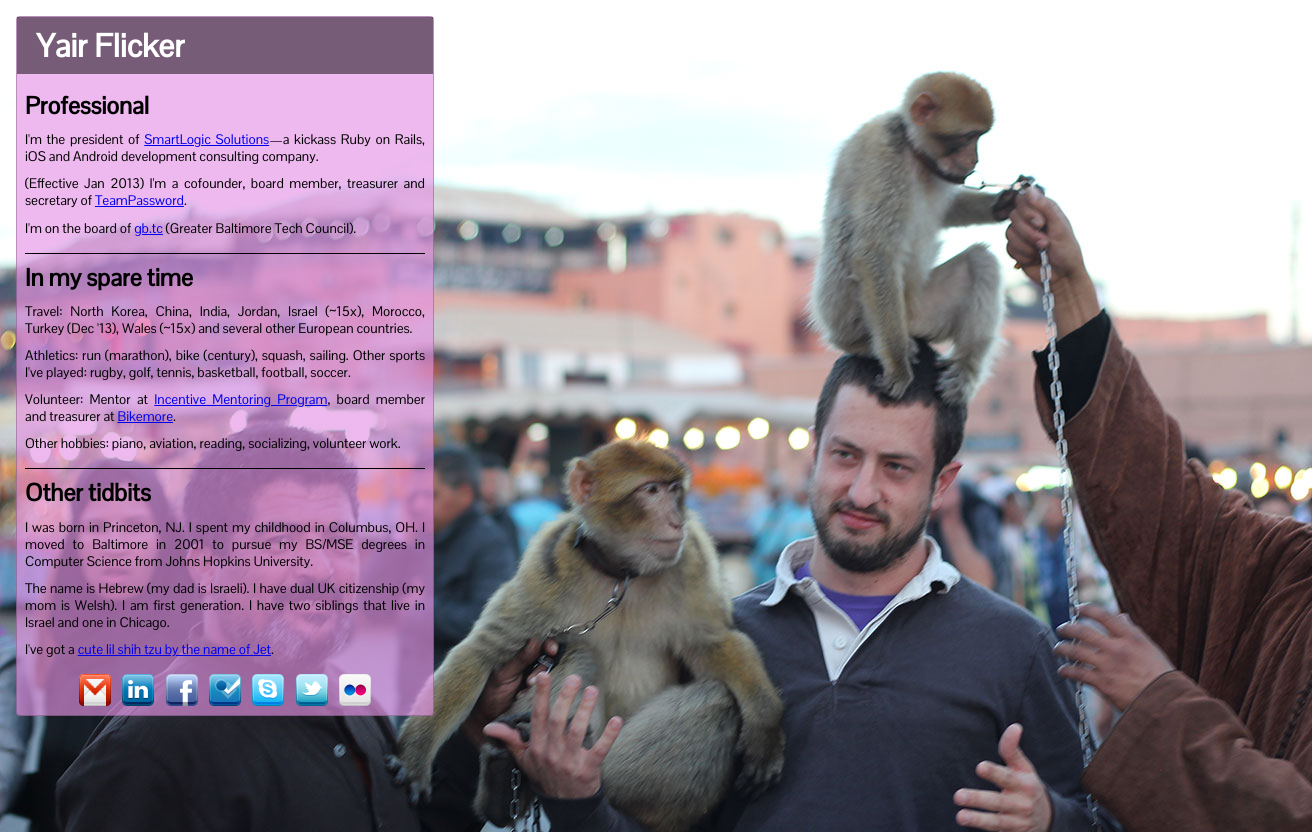
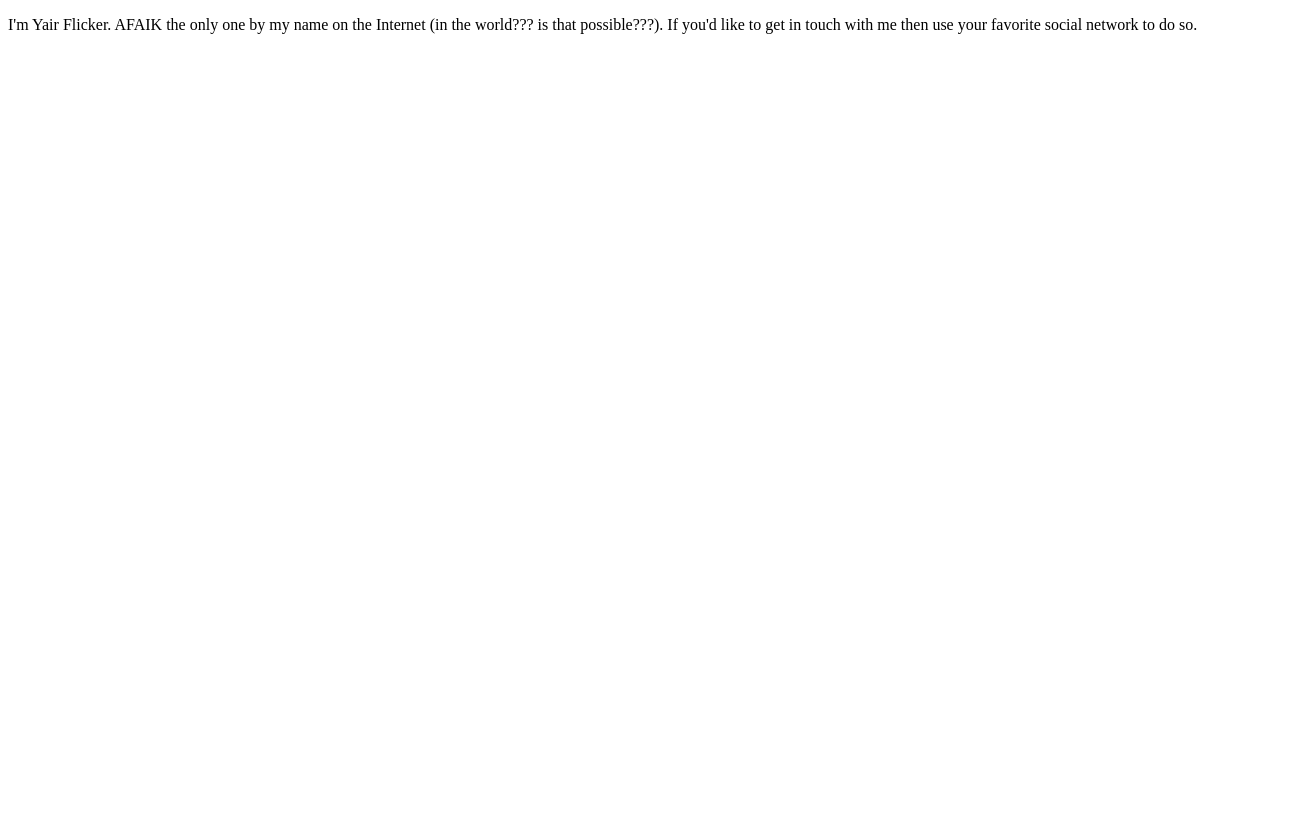
Before and after one commit to yflicker/yflicker.github.com, a plain HTML site: page index.html in a window 1280 px wide. Shown: the whole page, 1312 px wide, since content can reach past the window. After the commit the page ends 800 px from the top, so only its background shows below. Drawn offline with Linux system fonts and the light colour scheme.

Commit message:
New half decade, new me.

```diff
--- a/index.html
+++ b/index.html
@@ -3,94 +3,8 @@
 	<head>
 		<meta charset="utf-8">
 		<title>Yair Flicker</title>
-		<link href='http://fonts.googleapis.com/css?family=Pontano+Sans' rel='stylesheet' type='text/css'>
-		<style type="text/css">
-			html, body {
-				width: 100%;
-				height: 100%;
-				overflow: hidden;
-				margin: 0px;
-				padding: 0px;
-			}
-			h1 {
-				background-color: rgba(0, 0, 0, .5);
-				color: white;
-				font-size: 200%;
-				margin: 0px;
-				padding: .25em .6em;
-			}
-			h2 {
-				margin: 0px 0px .35em 0px;
-			}
-			body {
-				padding: 1em;
-				font-family: 'Pontano Sans', sans-serif;
-				background-color: black;
-				background-image: url('images/yair-monkeys-marrakech-morocco.jpg');
-			}
-			section {
-				background-color: rgba(229, 148, 229, 0.65);
-				padding: 0px;
-				margin: 0em;
-				width: 26em;
-				border: solid 1px rgba(35, 24, 35, .25);
-				border-radius: 4px;
-				-moz-border-radius: 4px;
-			}
-			article {
-				border-top: solid 1px black;
-				margin: 1em .5em 0em .5em;
-				padding-top: .5em;
-			}
-			h1 + article, article:last-child {
-				border: 0px;
-				padding: 0px;
-			}
-			article:last-child {
-				text-align: center;
-				margin-bottom: .25em;
-			}
-			img {
-				margin: 0px .25em;
-			}
-			p {
-				font-size: 85%;
-				margin: .75em 0px 0px 0px;
-				text-align: justify;
-			}
-		</style>
 	</head>
 	<body>
-		<section>
-			<h1>Yair Flicker</h1>
-			<article>
-				<h2>Professional</h2>
-        <p>I'm the president of <a href="http://www.smartlogicsolutions.com/">SmartLogic Solutions</a>—a kickass Ruby on Rails, iOS and Android development consulting company.</p>
-        <p>(Effective Jan 2013) I'm a cofounder, board member, treasurer and secretary of <a href="http://teampassword.com/">TeamPassword</a>.</p>
-        <p>I'm on the board of <a href="http://gb.tc/">gb.tc</a> (Greater Baltimore Tech Council).</p>
-			</article>
-			<article>
-				<h2>In my spare time</h2>
-				<p>Travel: North Korea, China, India, Jordan, Israel (~15x), Morocco, Turkey (Dec '13), Wales (~15x) and several other European countries.</p>
-				<p>Athletics: run (marathon), bike (century), squash, sailing.  Other sports I've played: rugby, golf, tennis, basketball, football, soccer.</p>
-        <p>Volunteer: Mentor at <a href="http://incentivementoringprogram.org/">Incentive Mentoring Program</a>, board member and treasurer at <a href="http://bikemore.net/">Bikemore</a>.</p>
-				<p>Other hobbies: piano, aviation, reading, socializing, volunteer work.<p>
-			</article>
-			<article>
-				<h2>Other tidbits</h2>
-				<p>I was born in Princeton, NJ.  I spent my childhood in Columbus, OH.  I moved to Baltimore in 2001 to pursue my BS/MSE degrees in Computer Science from Johns Hopkins University.</p>
-				<p>The name is Hebrew (my dad is Israeli).  I have dual UK citizenship (my mom is Welsh).  I am first generation.  I have two siblings that live in Israel and one in Chicago.</p>
-				<p>I've got a <a href="jet.html">cute lil shih tzu by the name of Jet</a>.</p>
-			</article>
-			<article>
-				<a href="mailto:yflicker@gmail.com"><img src="images/gmail.png" alt="E-mail Yair Flicker"></a>
-				<a href="http://www.linkedin.com/in/yflicker"><img src="images/linkedin.png" alt="Yair Flicker on LinkedIn"></a>
-				<a href="http://www.facebook.com/yflicker"><img src="images/facebook.png" alt="Yair Flicker on Facebook"></a>
-				<a href="http://www.foursquare.com/yflicker"><img src="images/foursquare.png" alt="Yair Flicker on Foursquare"></a>
-				<a href="skype:yflicker"><img src="images/skype.png" alt="Yair Flicker on Skype"></a>
-				<a href="http://twitter.com/yflicker"><img src="images/twitter.png" alt="Follow @yflicker on twitter"></a>
-				<a href="http://www.flickr.com/photos/yflicker/sets/"><img src="images/flickr.png" alt="Yair Flicker's photos on Flickr"></a>
-			</article>
-		</section>
+		<p>I'm Yair Flicker. AFAIK the only one by my name on the Internet (in the world??? is that possible???). If you'd like to get in touch with me then use your favorite social network to do so.</p>
 	</body>
 </html>
```
Also changed, not shown: images/facebook.png (deleted), images/flickr.png (deleted), images/foursquare.png (deleted), images/gmail.png (deleted), images/linkedin.png (deleted), images/skype.png (deleted), images/twitter.png (deleted), images/yair-monkeys-marrakech-morocco.jpg (deleted).
